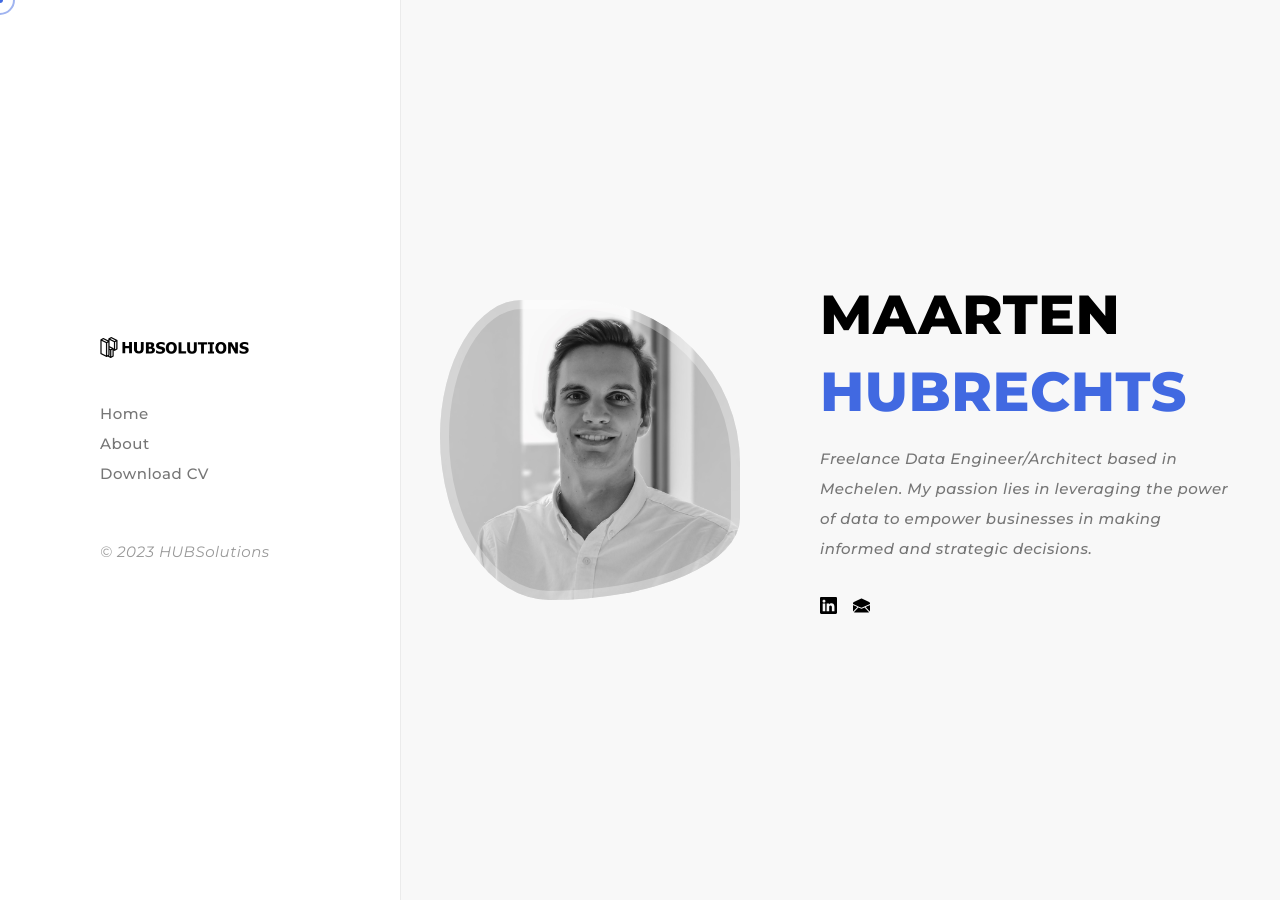
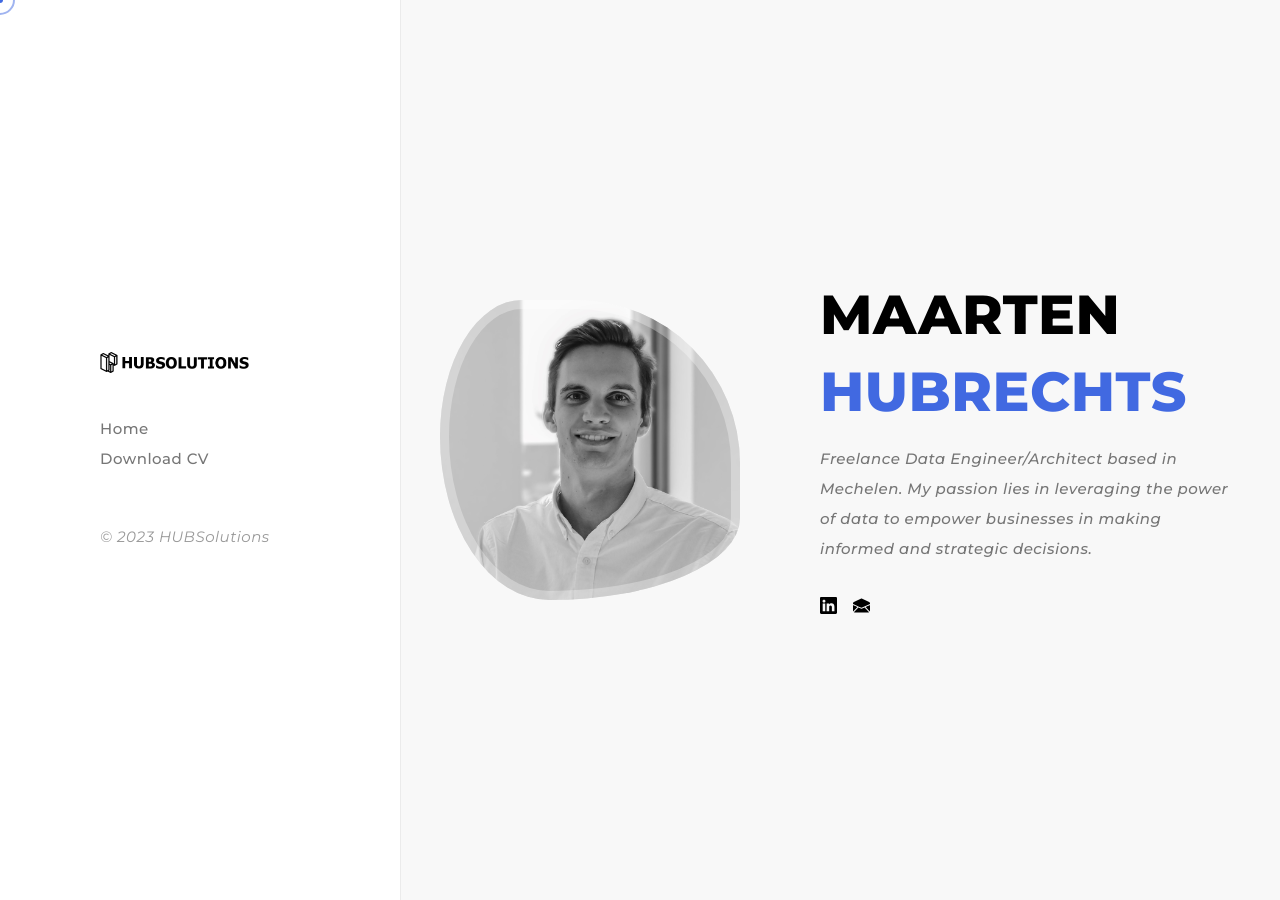
Before and after one commit to MaartenHubrechts/hubsolutions, a Jekyll site: the page built from index.html, in a window 1280 px wide. Built offline with Jekyll 4.4.1, drawn with Linux system fonts in a browser that asks for light colours; nearby versions of some CDN libraries.

Commit message:
remove about page

```diff
--- a/_data/navigation.yml
+++ b/_data/navigation.yml
@@ -1,7 +1,7 @@
 - text: Home
   url: home
-- text: About
-  url: about
+# - text: About
+#   url: about
 # - text: Portfolio
 #   url: portfolio
 # - text: News
--- a/assets/css/style.css
+++ b/assets/css/style.css
@@ -22,7 +22,7 @@
 /*	01) TOKYO BASE
 /*---------------------------------------------------*/
 
-/* .tokyo_tm_about .entries {
+.tokyo_tm_about .entries {
 	  width:calc(100% - 80px);
 	  max-width:800px;
 	  margin:auto;
@@ -80,56 +80,7 @@
 		  }
 		}
 	}
-} */
-
-@media (max-width: 480px) {
-	.tokyo_tm_about .entries {
-	  width: 100%;
-	  max-width: none;
-	  padding: 0;
-	}
-
-	.tokyo_tm_about .entries .entry {
-	  width: 100%;
-	  float: none;
-	  margin: 0;
-	  padding: 20px;
-	  text-align: left;
-	}
-
-	.tokyo_tm_about .entries .entry .title {
-	  text-align: left;
-	  font-size: 24px;
-	  margin-bottom: 8px;
-	  position: relative;
-	  color: #1D1D1D;
-	  &:before {
-		content: '';
-		position: absolute;
-		width: 6px;
-		height: 6px;
-		border: 3px solid #4169e1;
-		background-color: #F8F8F8;
-		border-radius: 100%;
-		top: 50%;
-		transform: translateY(-50%);
-		left: -47px;
-		z-index: 1000;
-	  }
-	  &.big:before {
-		width: 18px;
-		height: 18px;
-		transform: translate(6px, -50%);
-	  }
-	}
-
-	.tokyo_tm_about .entries .entry .body {
-	  color: #aaa;
-	  p {
-		line-height: 1.3em;
-	  }
-	}
-  }
+}
 
 
 
--- a/index.html
+++ b/index.html
@@ -32,7 +32,7 @@
 			<div class="menu">
 				<ul>
 					<li><a href="#home"><img class="svg" src="{{'/assets/img/svg/home-run.svg' | relative_url}}" alt="" /></a></li>
-					<li><a href="#about"><img class="svg" src="{{'/assets/img/svg/avatar.svg' | relative_url}}" alt="" /></a></li>
+					<!-- <li><a href="#about"><img class="svg" src="{{'/assets/img/svg/avatar.svg' | relative_url}}" alt="" /></a></li> -->
 					<li><a href="{{'/assets/pdf/cv.pdf' | relative_url}}" target="_blank"><img class="svg" src="{{'/assets/img/svg/paper.svg' | relative_url}}" alt="" /></a></li>
 					<!-- <li><a href="#portfolio"><img class="svg" src="{{'/assets/img/svg/briefcase.svg' | relative_url}}" alt="" /></a></li> -->
 					<!-- <li><a href="#contact"><img class="svg" src="{{'/assets/img/svg/mail.svg' | relative_url}}" alt="" /></a></li> -->
```
